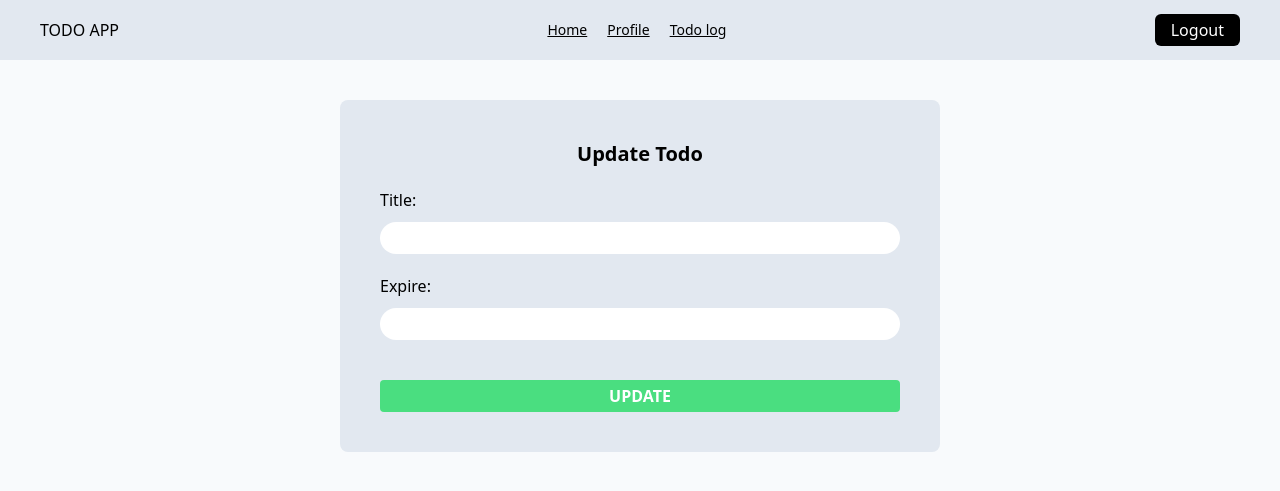
After one commit to Kethankrk/todo_mulearn_intern_task, a Django app: template mvt/templates/mvt/updateTodo.html in a window 1280 px wide. The commit adds this page. Shown: the top 491 px of the page. Run offline with Django 5.2, Linux system fonts and the light colour scheme; the template is opened without the code that fills it, so the values that code supplies are empty; some libraries are stand-ins or nearby versions.

Commit message:
added update todo html

```diff
--- a/mvt/templates/mvt/todo.html
+++ b/mvt/templates/mvt/todo.html
@@ -3,7 +3,9 @@
         <p class="font-semibold">{{ todo.title }}</p>
         {% if todo.is_expired %}<p class="px-1 bg-orange-200 rounded-lg text-sm font-thin"> expired </p>{% endif %}
         <div class="flex gap-2">
-            <button class="rounded-md text-sm bg-yellow-200 px-2 py-2 hover:bg-yellow-300">Update</button>
+            <a href="update-todo/?id={{todo.id}}">
+                <button class="rounded-md text-sm bg-yellow-200 px-2 py-2 hover:bg-yellow-300">Update</button>
+            </a>
             <form method="POST" action="{% url 'delete_todo' %}">
                 {% csrf_token %}
                 <input type="hidden" name="todo_id" value="{{ todo.id }}">
--- /dev/null
+++ b/mvt/templates/mvt/updateTodo.html
@@ -0,0 +1,30 @@
+{% load static %}
+<!DOCTYPE html>
+<html lang="en">
+<head>
+    <meta charset="UTF-8">
+    <meta name="viewport" content="width=device-width, initial-scale=1.0">
+    <title>TODO UPDATE</title>
+    <link rel="stylesheet" href={% static 'style.css' %} />
+    <script src="https://cdn.tailwindcss.com"></script>
+</head>
+<body class="bg-slate-50">
+    {% include 'mvt/navbar.html' %}
+    <main class="max-h-screen flex justify-center pt-10">
+        <form method="POST" id="add-todo-modal" class="bg-slate-200 p-10 w-full max-w-[600px] rounded-lg">
+            <p class="text-center font-semibold text-xl mb-5">Update Todo</p>
+            {% csrf_token %}
+            <p class="mb-5">
+                <label for="">Title:</label>
+                <input type="text" id="id_title" name="title" value="{{todo.title}}">
+            </p>
+            <p class="mb-10">
+                <label for="">Expire:</label>
+                <input type="text" id="id_expire" name="expire" value="{{expire}}">
+            </p>
+            <input type="hidden" name="todo_id" value="{{todo.id}}">
+            <button type="submit" class="rounded bg-green-400 px-3 py-1 text-white font-semibold hover:bg-green-600 w-full">UPDATE</button>
+        </form>
+    </main>
+</body>
+</html>
```
